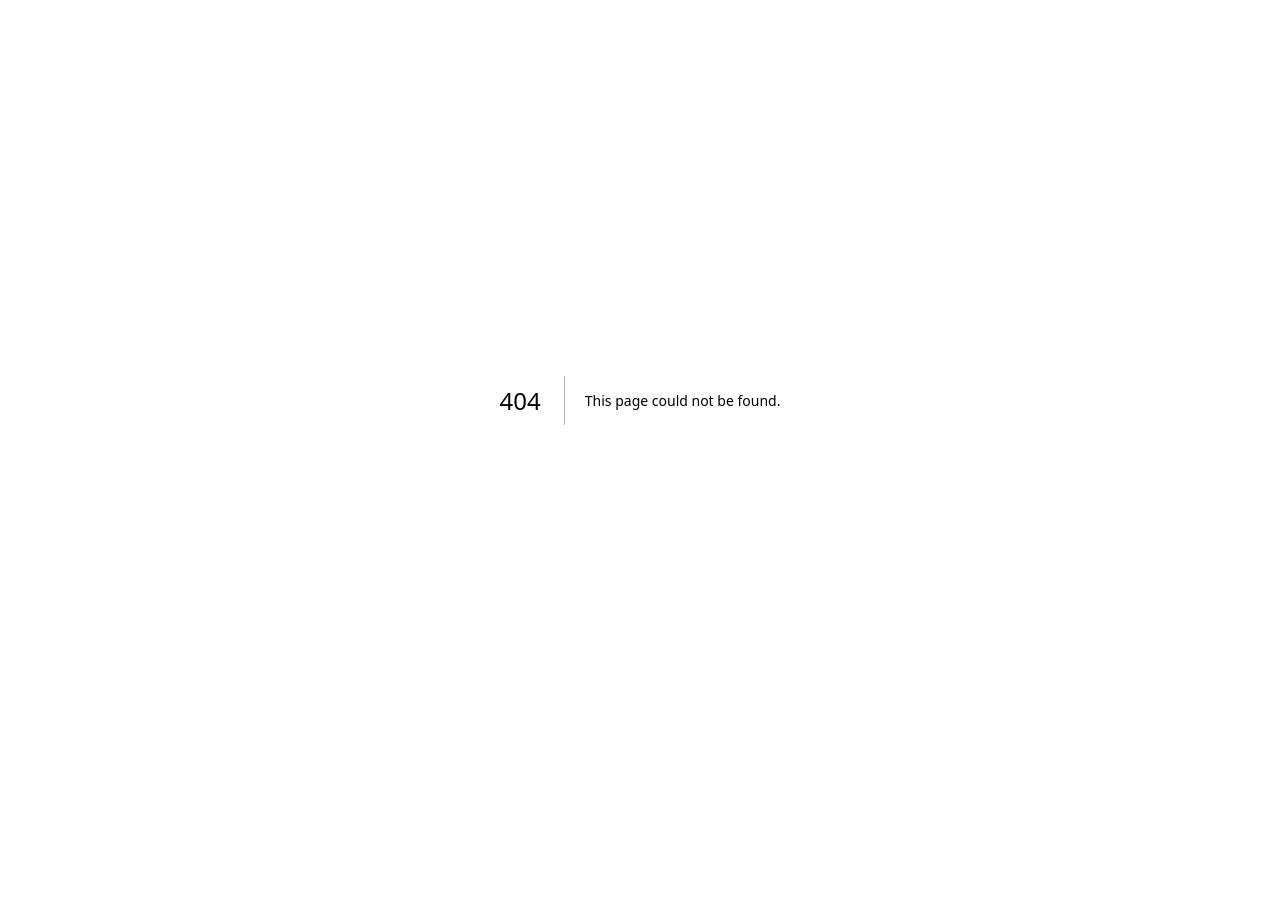
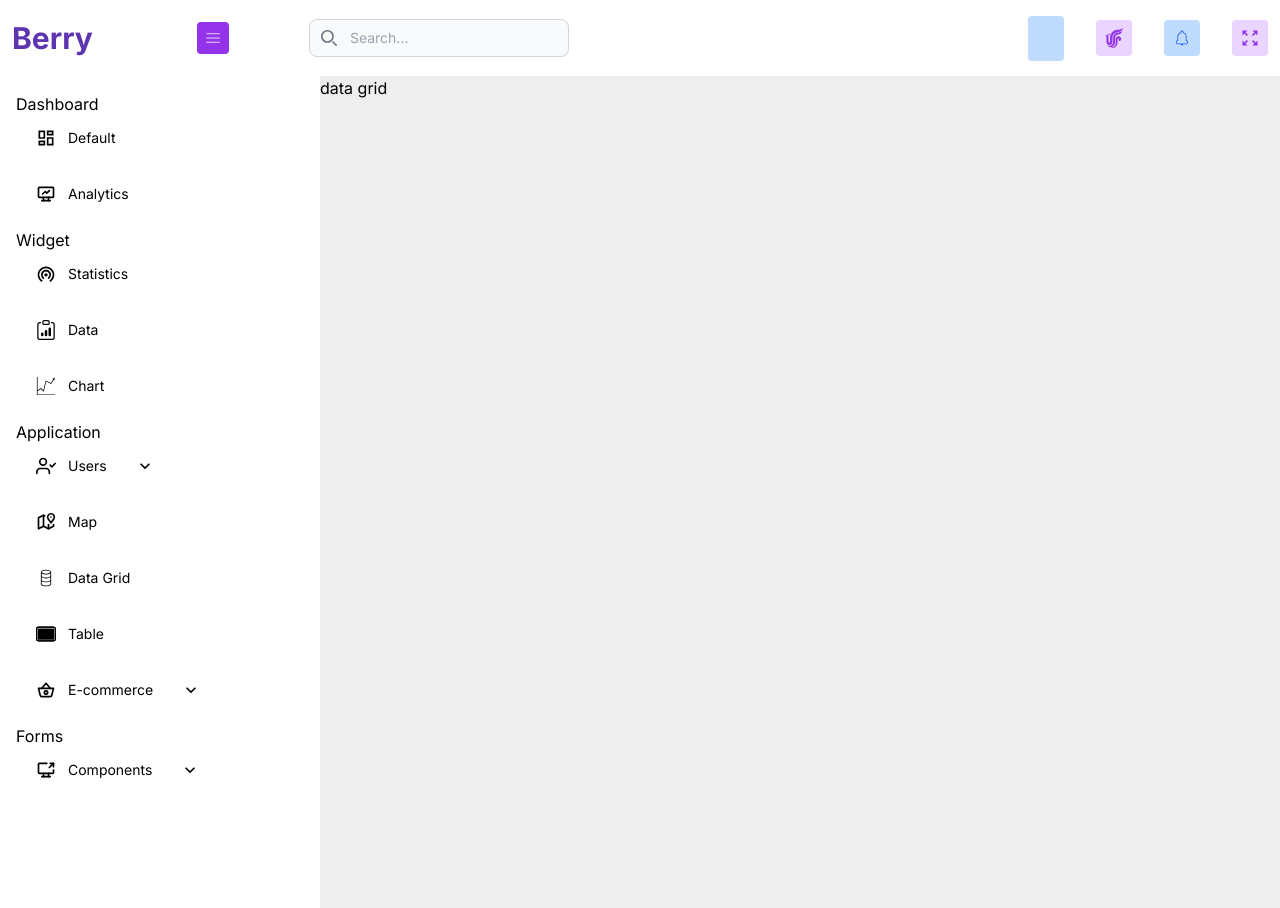
Before and after one commit to senayakagunduz/next-dashboard, a Next.js app: page /datagrid in a window 1280 px wide. Before the commit this address had no page. Before the commit the page ends 800 px from the top, so only its background shows below. Built offline with nearby package versions, Linux system fonts and the light colour scheme; some icons are missing.

Commit message:
datagrid page added

```diff
--- /dev/null
+++ b/src/app/(root)/datagrid/page.jsx
@@ -0,0 +1,9 @@
+import React from 'react'
+
+const Page = () => {
+  return (
+    <div>data grid</div>
+  )
+}
+
+export default Page
```
